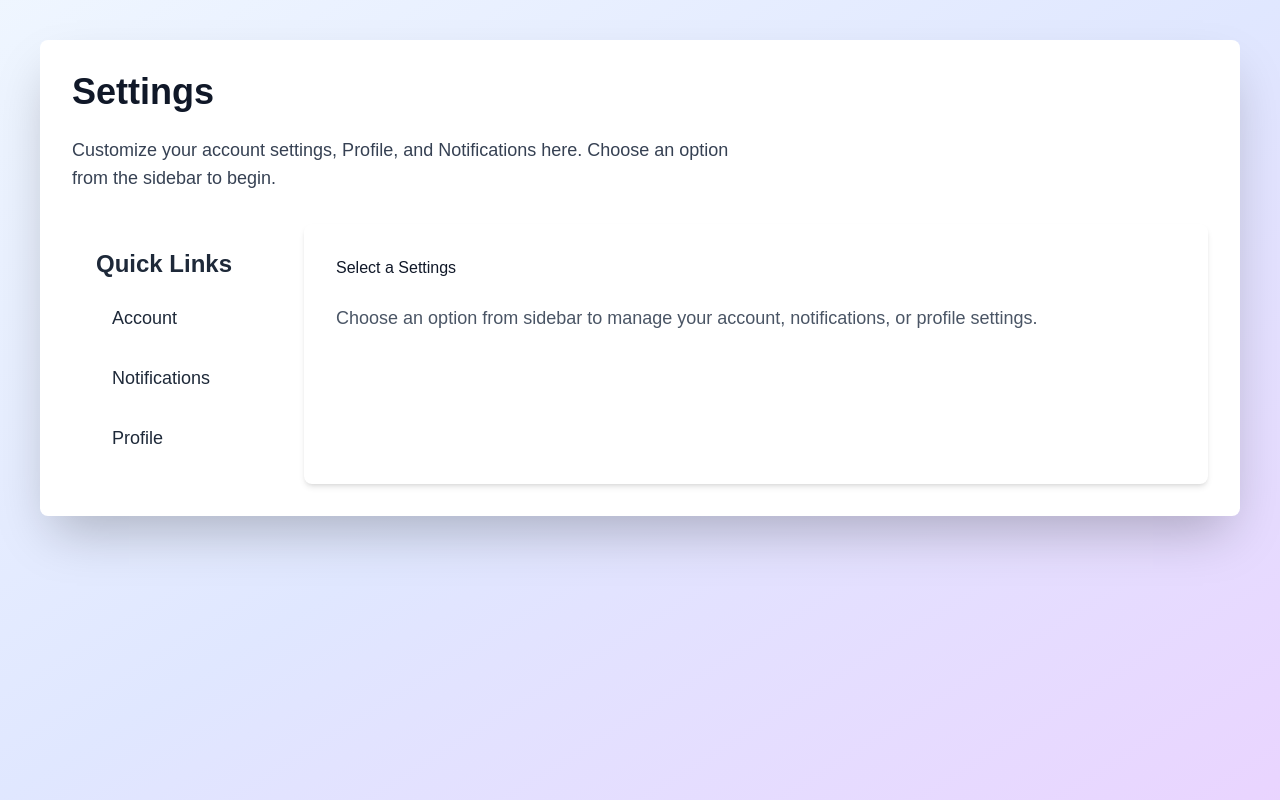
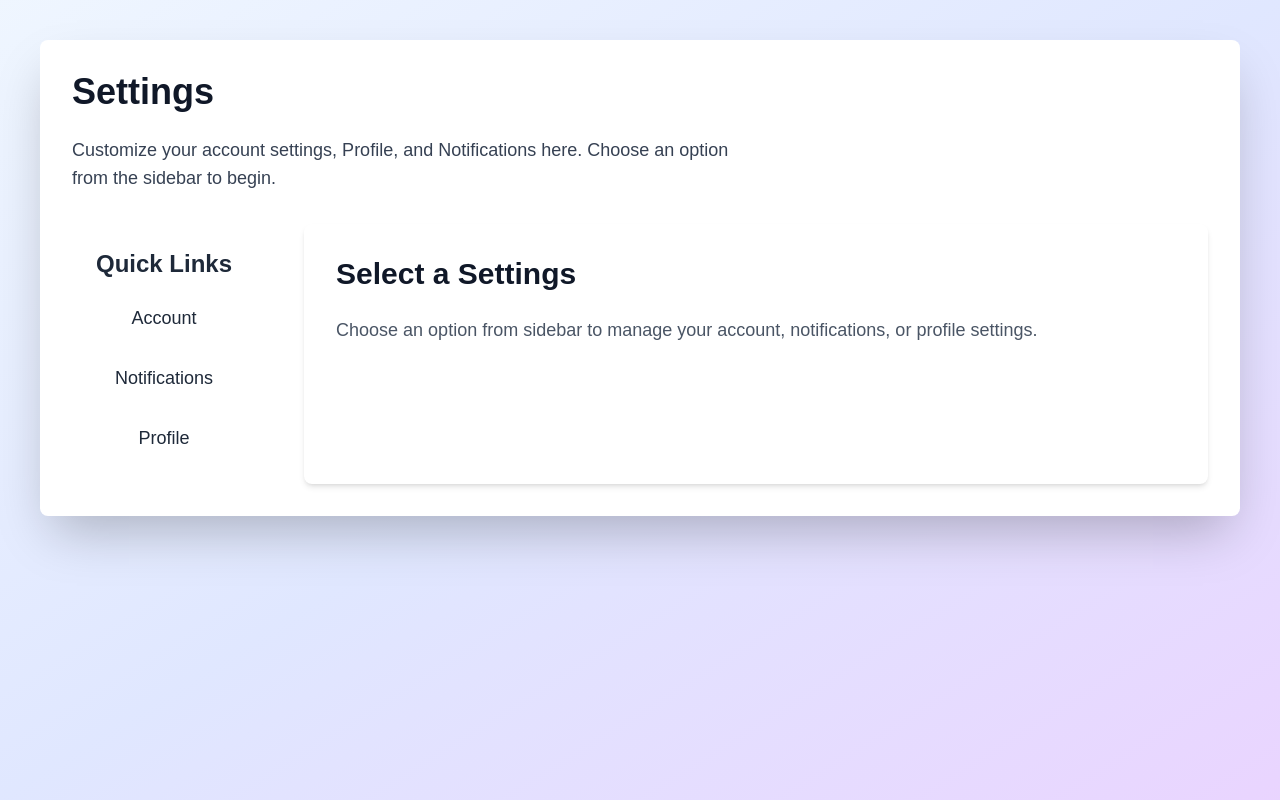
Before and after one commit to yogita-s-24/next-demos, a Next.js app: page /dashboard/settings in a window 1280 px wide. Built offline with nearby package versions, Linux system fonts and the light colour scheme.

Commit message:
ref : styling of setting component

```diff
--- a/src/app/dashboard/settings/page.tsx
+++ b/src/app/dashboard/settings/page.tsx
@@ -20,7 +20,7 @@ const Settings = () => {
             <ul className='space-y-4'>
               <li>
                 <Link href="/dashboard/settings/accounts"
-                  className='flex items-center text-lg text-gray-800 hover:text-indio-600 transition-colors py-2 px-4 rounded-md hover:bg-indigo-50'>
+                  className='flex items-center justify-center text-lg text-gray-800 hover:text-indio-600 transition-colors py-2 px-4 rounded-md hover:bg-indigo-50'>
                   <span>
                     Account
                   </span>
@@ -28,7 +28,7 @@ const Settings = () => {
               </li>
               <li>
                 <Link href="/dashboard/settings/notifications"
-                  className='flex items-center text-lg text-gray-800 hover:text-yellow-600 transition-colors py-2 px-4 rounded-md hover:bg-yellow-50'>
+                  className='flex items-center justify-center text-lg text-gray-800 hover:text-yellow-600 transition-colors py-2 px-4 rounded-md hover:bg-yellow-50'>
                   <span>
                     Notifications
                   </span>
@@ -36,7 +36,7 @@ const Settings = () => {
               </li>
               <li>
                 <Link href="/dashboard/settings/profile"
-                  className='flex items-center text-lg text-gray-800 hover:text-green-600 transition-colors py-2 px-4 rounded-md hover:bg-green-50'>
+                  className='flex justify-center items-center text-lg text-gray-800 hover:text-green-600 transition-colors py-2 px-4 rounded-md hover:bg-green-50'>
                   <span>
                     Profile
                   </span>
@@ -46,7 +46,7 @@ const Settings = () => {
           </div>
 
           <div className="flex-1 bg-white shadow-md rounded-lg p-8">
-            <h2 className="text-3xl-font-semibold text-gray-900 mb-6">
+            <h2 className="text-3xl font-semibold text-gray-900 mb-6">
               Select a Settings
             </h2>
 
```
